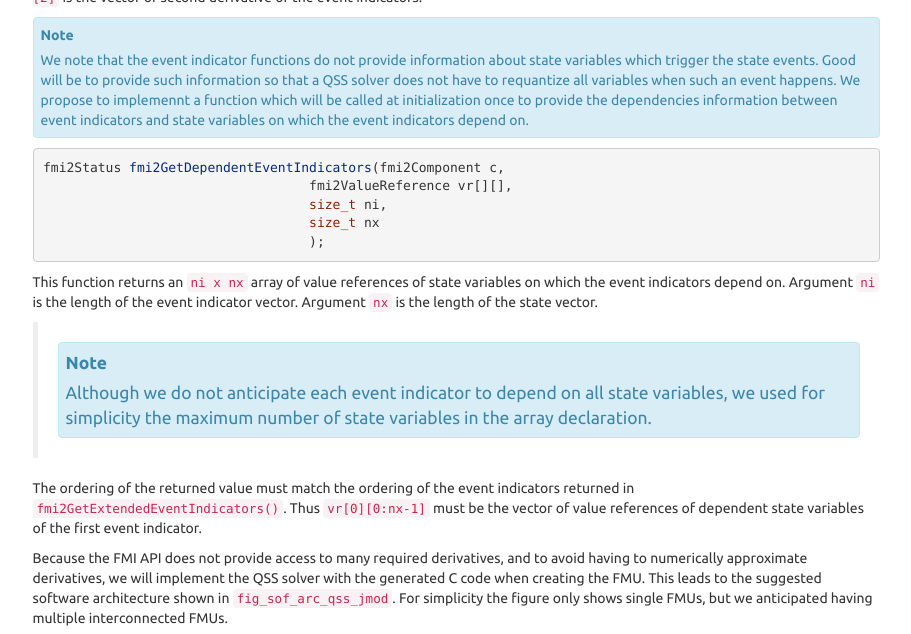
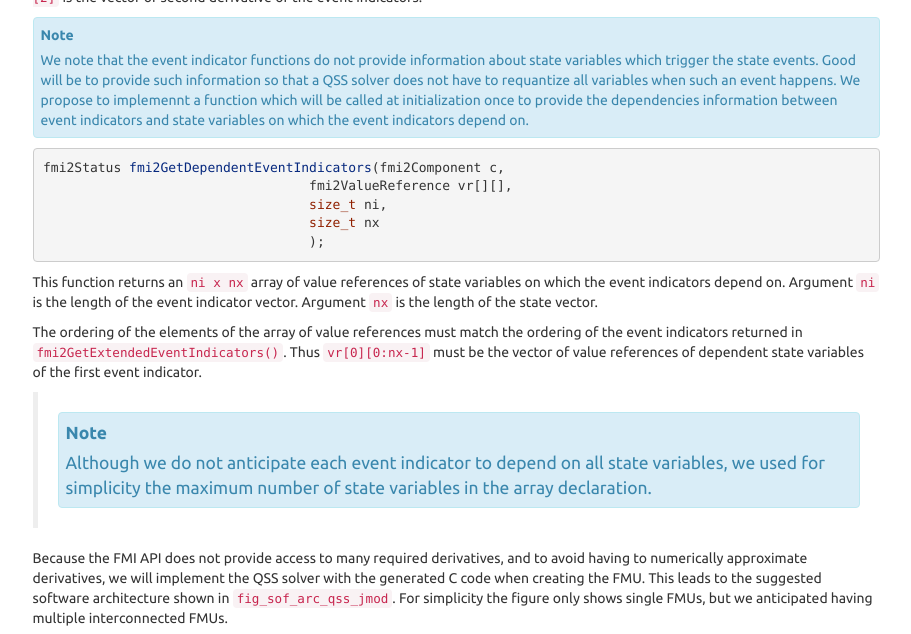
Before and after one commit to lbl-srg/soep, a Sphinx documentation site: the page built from doc-design/source/softwareArchitecture.rst, in a window 1280 px wide and 900 px high, scrolled down 2648 px, cut to the strip 0-634 px from the top of the window. Shown: the whole strip, without its empty margins (330-1241 px from the left). Built offline with Sphinx 7.4.7, drawn with Linux system fonts in a browser that asks for light colours.

Commit message:
Update api

```diff
--- a/doc-design/source/softwareArchitecture.rst
+++ b/doc-design/source/softwareArchitecture.rst
@@ -423,16 +423,19 @@ references of state variables on which the event indicators depend on.
 Argument ``ni`` is the length of the event indicator vector.
 Argument ``nx`` is the length of the state vector.
 
+The ordering of the elements of the array of value references
+must match the ordering of the event indicators
+returned in ``fmi2GetExtendedEventIndicators()``.
+Thus ``vr[0][0:nx-1]`` must be the vector of value references of
+dependent state variables of the first event indicator.
+
   .. note::
 
     Although we do not anticipate each event indicator to depend on
     all state variables, we used for simplicity
     the maximum number of state variables in the array declaration.
 
-The ordering of the returned value must match the ordering
-of the event indicators returned in ``fmi2GetExtendedEventIndicators()``.
-Thus ``vr[0][0:nx-1]`` must be the vector of value references of
-dependent state variables of the first event indicator.
+
 
 Because the FMI API does not provide access to many required derivatives,
 and to avoid having to numerically approximate derivatives,
```
